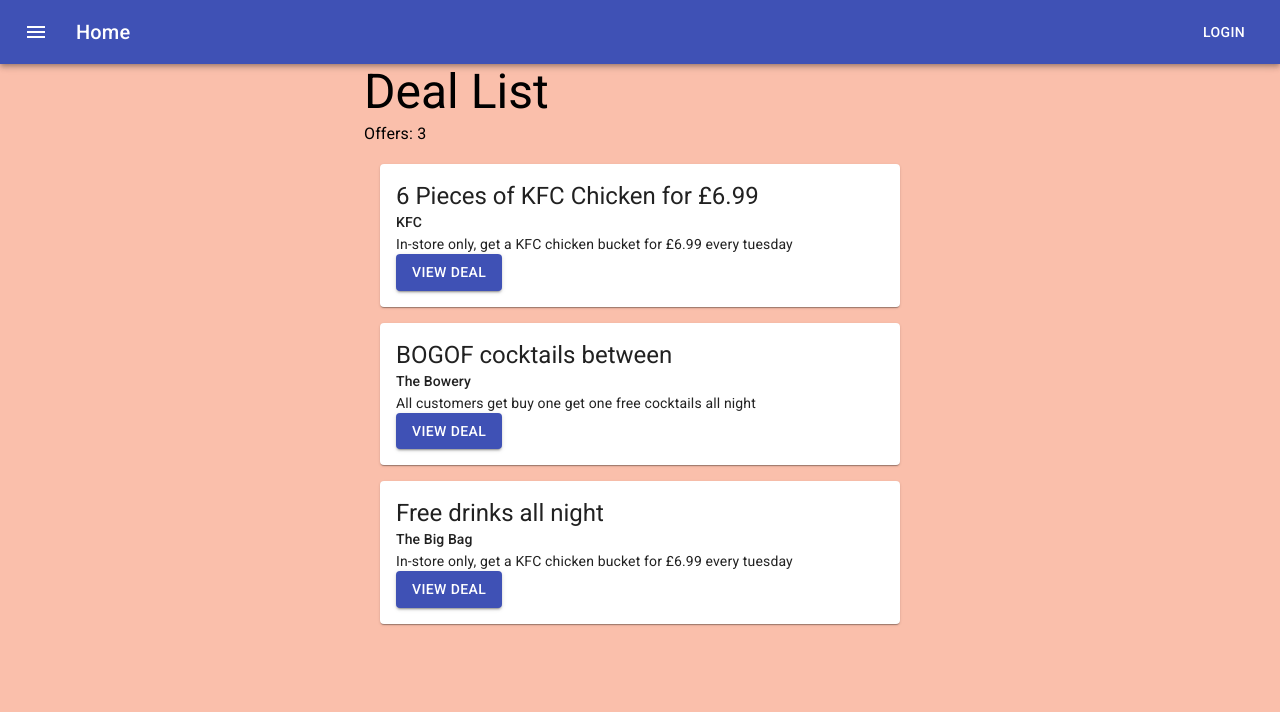
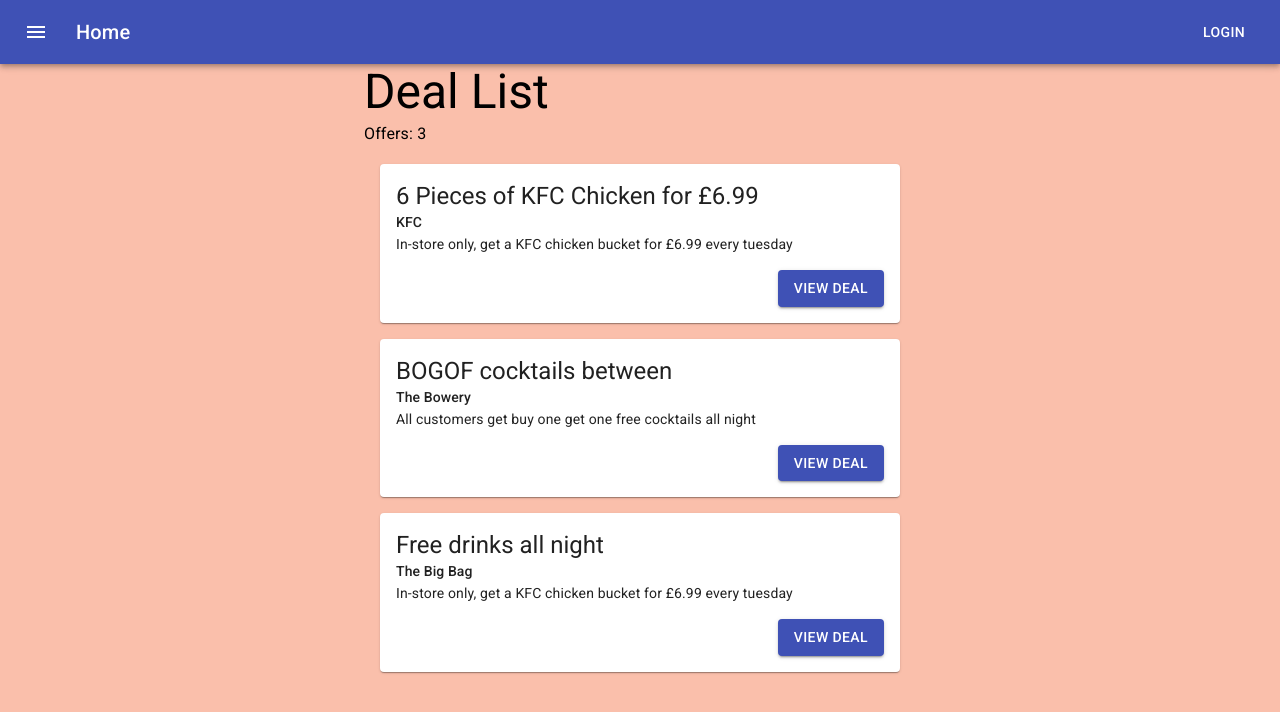
Before and after one commit to rsmarsh/mealdeal, a React (Create React App) app: page / in a window 1280 px wide. Shown: the top 712 px of the page. Built offline with nearby package versions, Linux system fonts and the light colour scheme.

Commit message:
minideal component button alignment

```diff
--- a/src/components/MiniDeal.css
+++ b/src/components/MiniDeal.css
@@ -1,8 +1,12 @@
 .deal-wrapper {
     margin: 1rem;
     padding: 1rem;
+    display: flex;
+    flex-direction: column;
 }
 
-button.view-deal {
-    display: block;
+.view-deal {
+    margin-top: 1rem;
+    display: flex;
+    justify-content: flex-end;
 }
--- a/src/components/MiniDeal.js
+++ b/src/components/MiniDeal.js
@@ -10,9 +10,11 @@
             <Typography variant="h5">{props.title}</Typography>
             <Typography variant="subtitle2">{props.venue}</Typography>
             <Typography variant="body2">{props.description}</Typography>
-            <Button className="view-deal" variant="contained" color="primary">
-                View Deal
-            </Button>
+            <div className="view-deal">
+                <Button variant="contained" color="primary">
+                    View Deal
+                </Button>
+            </div>
 
         </Paper>
     )
```
